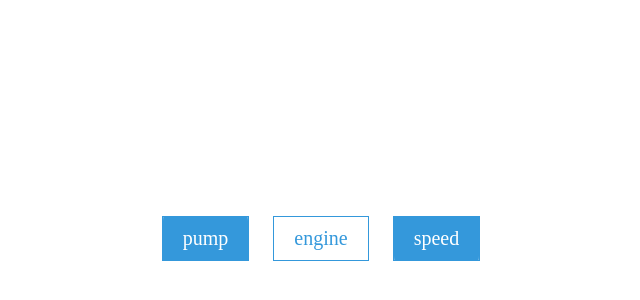
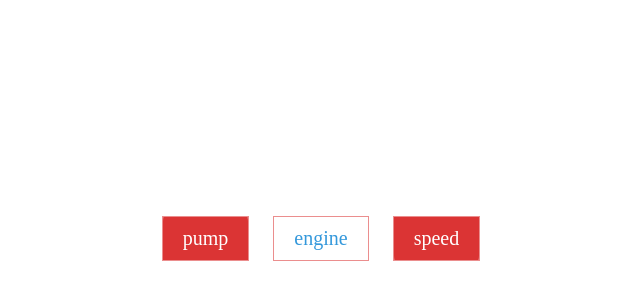
Before and after one commit to saraharyan/button, a plain HTML site: page index.html in a window 1280 px wide. Shown: the part 154-454 px from the top of the page, without its empty margins (319-959 px from the left). Drawn offline with Linux system fonts and the light colour scheme.

Commit message:
change color

```diff
--- a/style.css
+++ b/style.css
@@ -7,7 +7,7 @@ body{
     margin-top: 360px;
 }
 .btn{
-    border: 1px solid #3498db;
+    border: 1px solid #db34348d;
     background: none;
     padding: 10px 20px;
     font-size: 20px;
@@ -37,7 +37,7 @@ body{
     left: 0;
     width: 100%;
     height: 0%;
-    background: #3498db;
+    background: #db3434;
     z-index: -1;
     -webkit-transition: 0.8s;
     transition: 0.8s;
```
